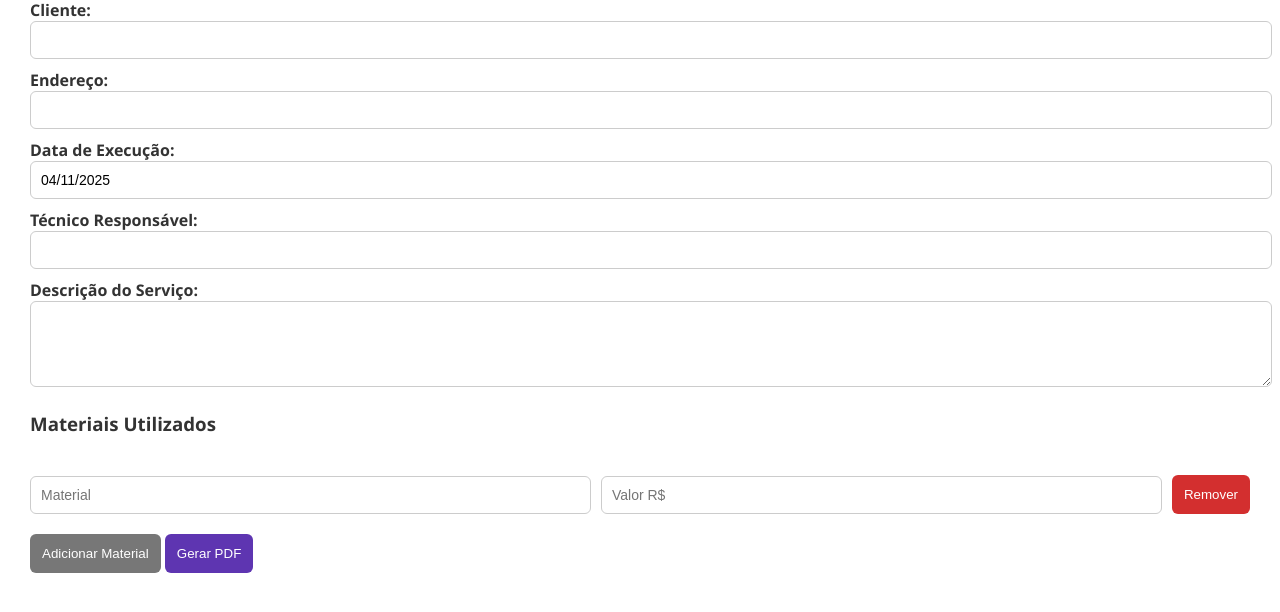
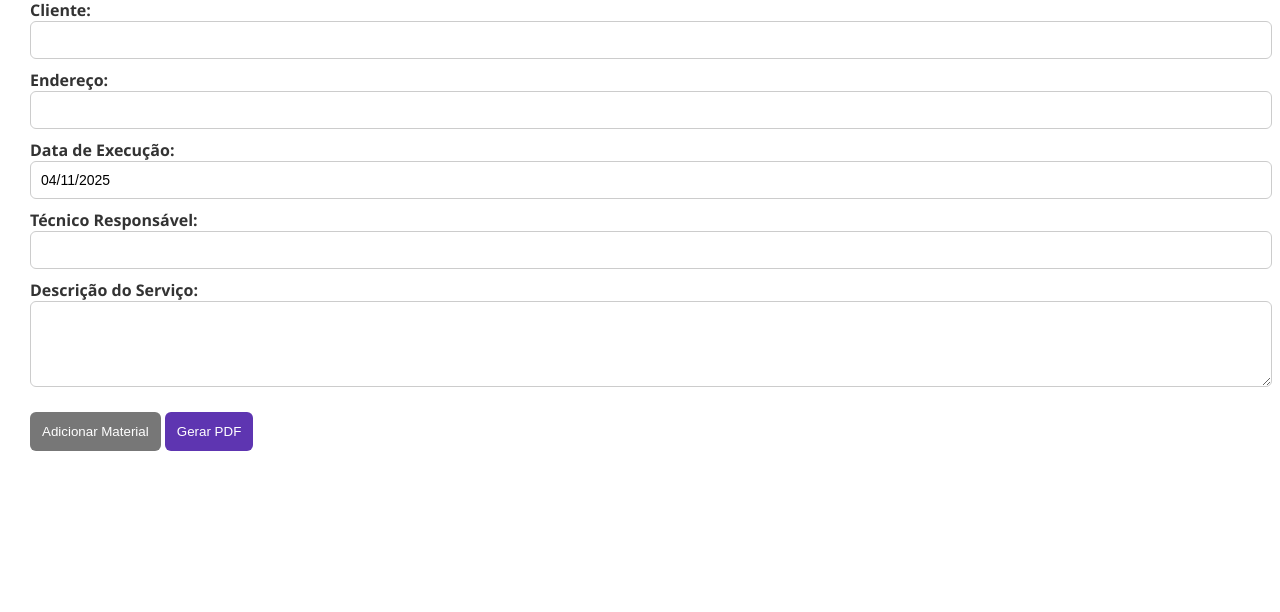
Before and after one commit to Gabrielrocha812/Easytech_Or-amentos, a FastAPI app: page /ordem-servico in a window 1280 px wide. Shown: the part 115-727 px from the top of the page. Run offline with FastAPI, Linux system fonts and the light colour scheme.

Commit message:
correção os

```diff
--- a/templates/form_ordem_servico.html
+++ b/templates/form_ordem_servico.html
@@ -79,15 +79,6 @@
     <label>Descrição do Serviço:</label>
     <textarea name="descricao_servico" rows="4" required></textarea>
 
-    <h3>Materiais Utilizados</h3>
-    <div id="materiais">
-      <div class="item-row">
-        <input type="text" name="materiais_usados" placeholder="Material" required>
-        <input type="number" name="valores" step="0.01" min="0" placeholder="Valor R$" required>
-        <button type="button" class="btn-danger" onclick="removerItem(this)">Remover</button>
-      </div>
-    </div>
-
     <button type="button" class="btn-secondary" onclick="adicionarItem()">Adicionar Material</button>
     <button type="submit">Gerar PDF</button>
   </form>
```
